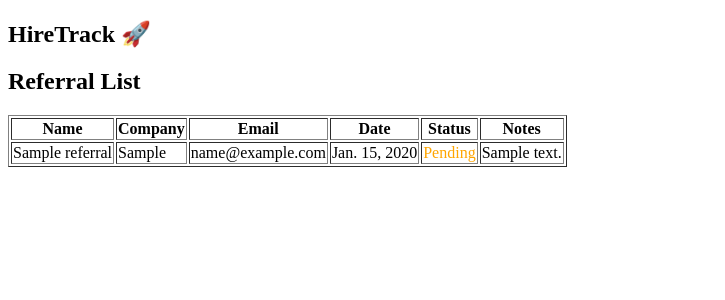
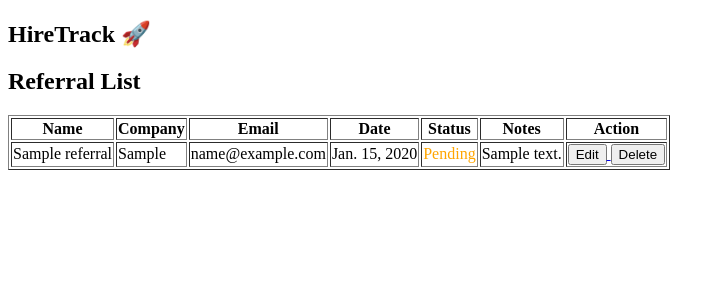
Before and after one commit to Shinu-Cherian/hiretrack, a Django app: page /referrals/ in a window 1280 px wide. Shown: the top 300 px of the page, without its empty margins (0-725 px from the left). Run offline with Django 5.2, Linux system fonts and the light colour scheme; tables that the repository leaves empty hold one stand-in row (values such as "Sample post").

Commit message:
Day 4: Completed full CRUD for referrals (Edit & Delete) and improved UI

```diff
--- a/tracker/templates/referral_list.html
+++ b/tracker/templates/referral_list.html
@@ -11,6 +11,7 @@
             <th>Date</th>
             <th>Status</th>
             <th>Notes</th>
+            <th>Action</th>
         </tr>
 
         {% for referral in referrals %}
@@ -19,6 +20,8 @@
             <td>{{ referral.company }}</td>
             <td>{{ referral.email }}</td>
             <td>{{ referral.date }}</td>
+
+            <!-- STATUS -->
             <td>
                 {% if referral.status == 'pending' %}
                     <span style="color:orange;">{{ referral.get_status_display }}</span>
@@ -29,8 +32,24 @@
                 {% else %}
                     {{ referral.get_status_display }}
                 {% endif %}
-            <td>{{ referral.notes }}</td>
             </td>
+
+            <!-- NOTES -->
+            <td>{{ referral.notes|default:"-" }}</td>
+
+            <!-- ACTION -->
+            <td>
+                <a href="/edit-referral/{{ referral.id }}/">
+                    <button>Edit</button>
+                </a>
+
+
+                <a href="/delete-referral/{{ referral.id }}/"
+                   onclick="return confirm('Are you sure you want to delete this referral?')">
+                    <button>Delete</button>
+                </a>
+            </td>
+
         </tr>
         {% endfor %}
     </table>
--- a/tracker/urls.py
+++ b/tracker/urls.py
@@ -10,4 +10,6 @@ urlpatterns = [
     path('dashboard/', views.dashboard, name='dashboard'),
     path('delete-job/<int:id>/', views.delete_job, name='delete_job'),
     path('edit-job/<int:id>/', views.edit_job, name='edit_job'),
+    path('delete-referral/<int:id>/', views.delete_referral, name='delete_referral'),
+    path('edit-referral/<int:id>/', views.edit_referral, name='edit_referral'),
 ]
--- a/tracker/views.py
+++ b/tracker/views.py
@@ -104,3 +104,26 @@ def edit_job(request, id):
         return redirect('job_list')
 
     return render(request, 'edit_job.html', {'job': job})
+
+
+def delete_referral(request, id):
+    referral = Referral.objects.get(id=id)
+    referral.delete()
+    return redirect('referral_list')
+
+
+def edit_referral(request, id):
+    referral = Referral.objects.get(id=id)
+
+    if request.method == 'POST':
+        referral.person_name = request.POST.get('person_name')
+        referral.company = request.POST.get('company')
+        referral.email = request.POST.get('email')
+        referral.date = request.POST.get('date')
+        referral.status = request.POST.get('status')
+        referral.notes = request.POST.get('notes')
+
+        referral.save()
+        return redirect('referral_list')
+
+    return render(request, 'edit_referral.html', {'referral': referral})
```
Also changed, not shown: tracker/templates/edit_referral.html (added, +34 -0 lines). Lines whose indentation alone changed are shown as unchanged.
